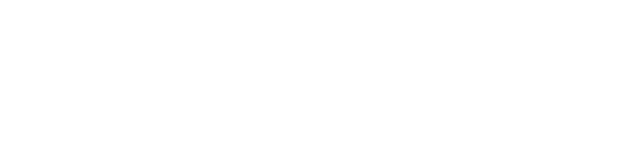
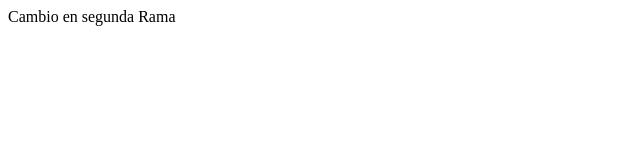
Before and after one commit to Almejiaja/Programacion_Cientifica_01_2021, a plain HTML site: page index - copia.html in a window 1280 px wide. Shown: the whole page, without its empty margins (0-640 px from the left). Drawn offline with Linux system fonts and the light colour scheme.

Commit message:
Cambio en SegundaRama

```diff
--- a/index - copia.html
+++ b/index - copia.html
@@ -7,6 +7,6 @@
     <title>Document</title>
 </head>
 <body>
-
+    Cambio en segunda Rama
 </body>
 </html>
```
